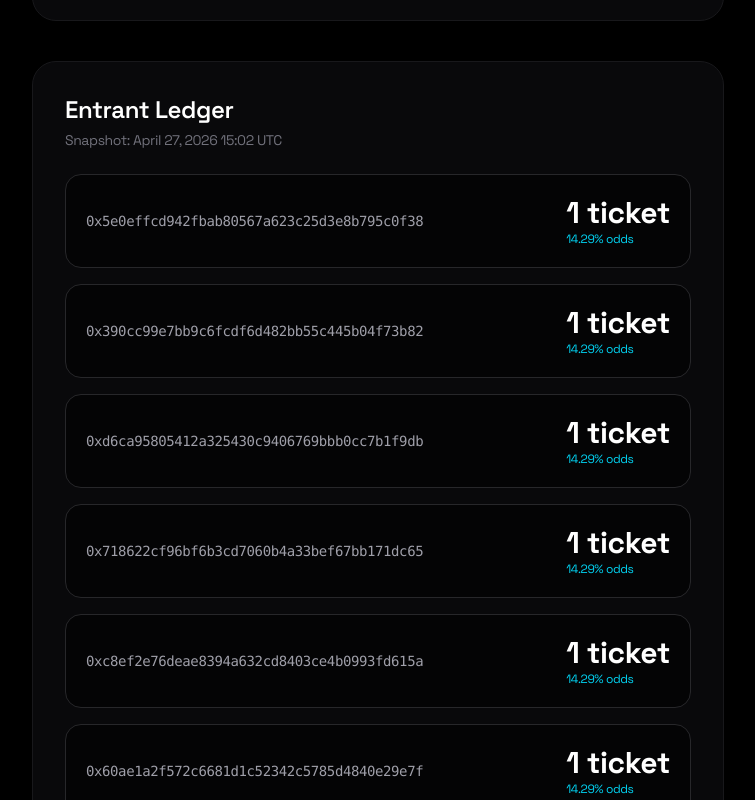
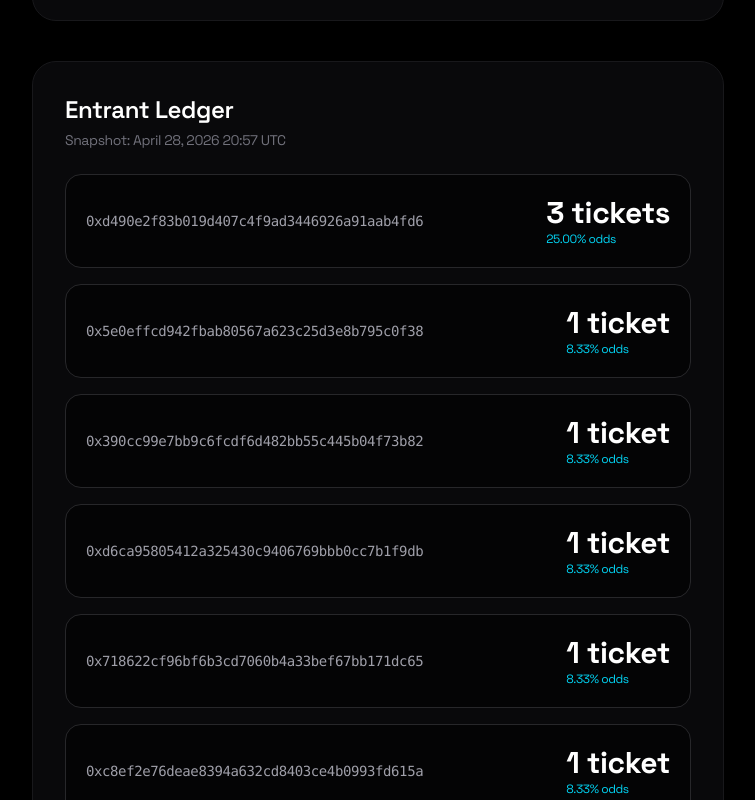
Before and after one commit to GridPhantoms/grid-keys-points, a Next.js app: page /raffle in a window 1280 px wide. Shown: the part 920-1720 px from the top of the page, without its empty margins (262-1017 px from the left). Built offline with nearby package versions, Linux system fonts and the light colour scheme.

Commit message:
Update raffle page and snapshot with latest data

```diff
--- a/app/raffle/page.tsx
+++ b/app/raffle/page.tsx
@@ -10,7 +10,7 @@ export default function RaffleTracker() {
   const [totalTickets, setTotalTickets] = useState(0);
   const [entrants, setEntrants] = useState<any[]>([]);
   const [loading, setLoading] = useState(true);
-  const [lastSnapshot] = useState("April 27, 2026 15:02 UTC");
+  const [lastSnapshot] = useState("April 28, 2026 20:57 UTC");
   const [menuOpen, setMenuOpen] = useState(false);
 
   // Exact timestamp of the 30th mint (Token #406) — 2026-04-10 02:10:23 UTC
```
Also changed, not shown: public/raffle-snapshot.csv.
